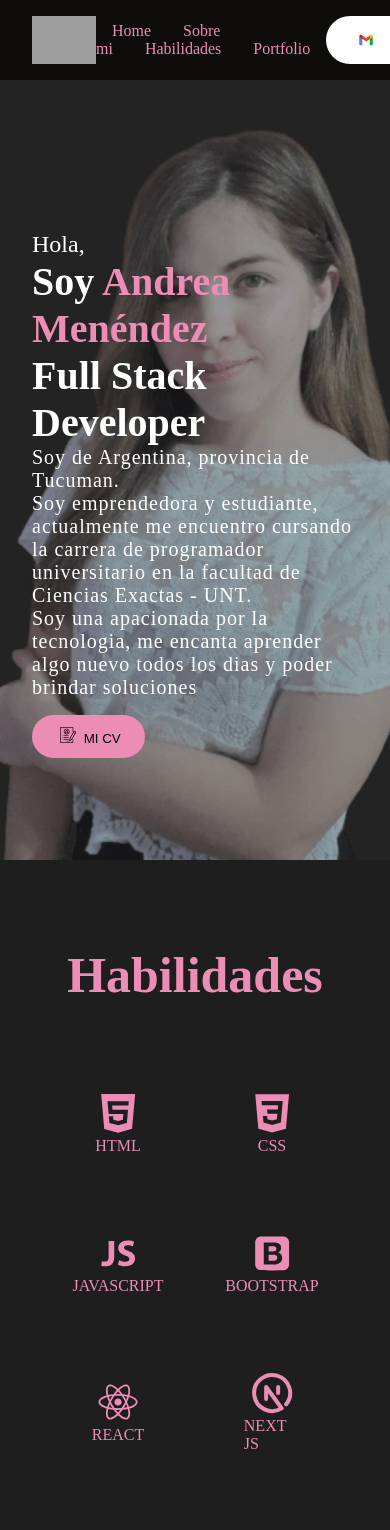
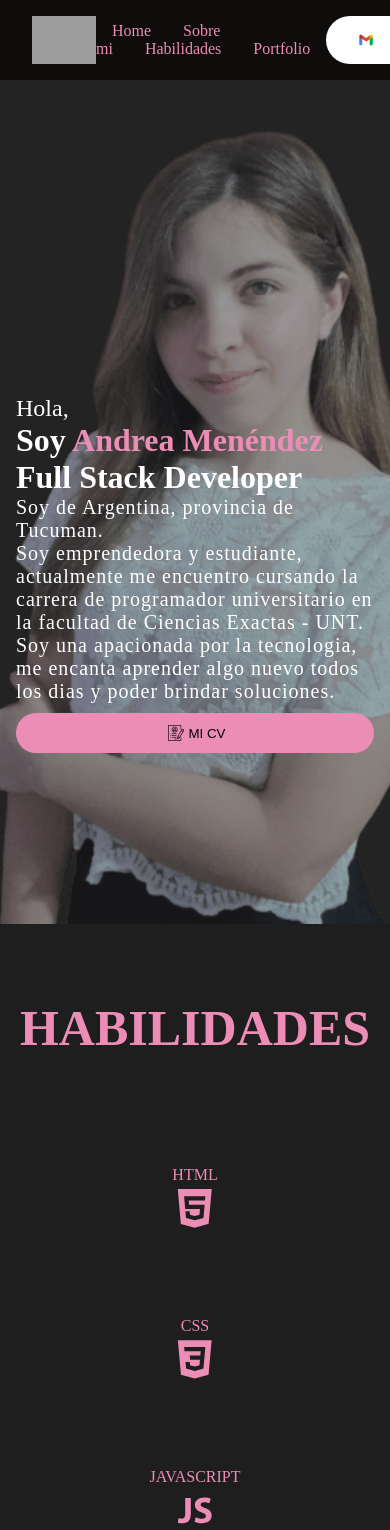
Before and after one commit to andimenendez/my-portfolio, a React (Vite) app: page / in a window 390 px wide. Shown: the top 1530 px of the page. Built offline with nearby package versions, Linux system fonts and the light colour scheme; grey boxes are pictures that could not be loaded.

Commit message:
Proyect's component created and i made modifications in other components

```diff
--- a/index.html
+++ b/index.html
@@ -1,5 +1,5 @@
 <!doctype html>
-<html lang="en">
+<html lang="es">
   <head>
     <meta charset="UTF-8" />
     <link rel="icon" href="src/assets/codigo-de-la-computadora-portatil.png" />
--- a/public/style.css
+++ b/public/style.css
@@ -4,6 +4,8 @@
     box-sizing: border-box;
     text-decoration: none;
     background-color: transparent;
+    list-style: none;
+    text-decoration: none;
 }
 body{
     background-color: rgb(30,30,30);
--- a/src/App.jsx
+++ b/src/App.jsx
@@ -1,6 +1,7 @@
-import './App.css'
+import './App.css';
 import Intro from './components/home/Intro'
 import Navbar from './components/navBar/Navbar'
+import Proyect from './components/proyects/Proyect'
 import Skills from './components/skills/Skills'
 function App() {
 
@@ -9,6 +10,7 @@ function App() {
     <Navbar></Navbar>
     <Intro></Intro>
     <Skills></Skills>
+    <Proyect></Proyect>
     </>
   )
 }
--- a/src/components/home/Intro.jsx
+++ b/src/components/home/Intro.jsx
@@ -2,28 +2,34 @@ import React from "react";
 import styles from "./intro.module.css";
 import imagen from "../../assets/Andrea2.png";
 import cv from "../../assets/curriculum.png";
-import { Link } from "react-scroll";
+
 const Intro = () => {
   return (
-    <>
     <section className={styles.intro}>
       <div className={styles.introContent}>
         <span className={styles.greet}> Hola,</span>
         <span className={styles.text}>
-            Soy <span className={styles.name}>Andrea Menéndez</span> <br/> Full
+          Soy <span className={styles.name}>Andrea Menéndez</span> <br /> Full
           Stack Developer
         </span>
         <p className={styles.paragraph}>
-           Soy de Argentina, provincia de Tucuman. <br/>Soy emprendedora y estudiante, actualmente me encuentro cursando la carrera de programador universitario en la facultad de Ciencias Exactas - UNT. <br/> Soy una apacionada por la tecnologia, me encanta aprender algo nuevo todos los dias y poder brindar soluciones  </p>
-          <Link>
+          Soy de Argentina, provincia de Tucuman. <br />
+          Soy emprendedora y estudiante, actualmente me encuentro cursando la
+          carrera de programador universitario en la facultad de Ciencias
+          Exactas - UNT. <br /> Soy una apacionada por la tecnologia, me encanta
+          aprender algo nuevo todos los dias y poder brindar soluciones.{" "}
+        </p>
+
         <button className={styles.btn}>
           <img src={cv} alt="Logo de cv" className={styles.btnImg} /> MI CV
         </button>
-          </Link>
       </div>
-        <img src={imagen} alt="imagen de Andrea Menendez" className={styles.imagen} />
+      <img
+        src={imagen}
+        alt="imagen de Andrea Menendez"
+        className={styles.imagen}
+      />
     </section>
-    </>
   );
 };
 
--- a/src/components/home/intro.module.css
+++ b/src/components/home/intro.module.css
@@ -1,28 +1,18 @@
-.intro{
-    height: calc(100vh - 4rem);
+.intro {
     width: 100vw;
-    max-width: 80rem;
+    height: 100vh;
+    max-width: 85%;
     margin: 0 auto;
     overflow: hidden;
     position: relative;
     display: flex;
+    flex-wrap: wrap;
+
 }
 
-.imagen{
-    position: absolute;
-    top: 0;
-    right: 0;
-    z-index: -1;
-    object-fit: cover;
-    height: 100vh;
+.introContent {
+    width: 100vw;
     padding: 1rem;
-    margin-left: 10em;
-}
-
-.introContent{
-    height: 100vh;
-    width: 100vw;
-    padding: 2rem;
     font-size: 3rem;
     font-weight: 700;
     display: flex;
@@ -31,50 +21,84 @@
     color: #ffffff;
 }
 
-.greet{
+.imagen {
+    position: absolute;
+    top: 0;
+    right: 0;
+    z-index: -1;
+    object-fit: cover;
+    height: 100vh;
+    margin-left: 10em;
+}
+
+.greet {
     font-size: 1.75rem;
     font-weight: 100;
 }
 
-.name{
+.name {
     color: #EB8DB5
 }
 
-.paragraph{
+.paragraph {
     font-weight: 100;
     font-size: 1.25rem;
     letter-spacing: 1px;
-    width: 50%;
+    width: 60%;
+    margin-bottom: 0.5em;
 }
 
-.btn{
-background-color: #EB8DB5;
-margin: 1rem 0;
-padding: 0.75rem 1.5rem;
-border: none;
-border-radius: 2rem;
+.btn {
+    display: flex;
+    justify-content: center;
+    align-items: center;
+    background-color: #EB8DB5;
+    padding: 0.75rem 1.5rem;
+    border: none;
+    border-radius: 2rem;
+    width: 20%;
 }
 
-.btnImg{
+.btnImg {
     object-fit: cover;
     margin: 0 0.25rem;
     height: 1rem;
 }
 
-@media screen and (max-width:840px) {
-    .imagen{
+@media screen and (max-width:860px) {
+    .intro{
+        max-width: 100%;
+    }
+    .imagen {
         right: -100px;
-   }
-    .introContent{
-        font-size: 2.5rem;
+        margin-top: 1em;
+    }
+
+    .introContent {
+        font-size: 2rem;
+        padding: 0.5em;
+        width: 100vw;
         background-color: #2d2a2a68;
-        width: 100vw;
+        max-width: 100%;
+        padding-top:5em;
     }
-    .paragraph{
+
+    .paragraph {
         color: #ffffff;
         width: 100%;
     }
-    .greet{
+
+    .greet {
         font-size: 1.5rem;
     }
+
+    .btn {
+        width: 30%;
+    }
 }
+
+@media screen and (max-width:470px) {
+    .btn {
+        width: 100%;
+    }
+}
--- a/src/components/navBar/Navbar.jsx
+++ b/src/components/navBar/Navbar.jsx
@@ -10,12 +10,12 @@ const Navbar = () => {
         <nav className={styles.navbar}>
             <img src={logo} alt="logo" className={styles.logo}/>
             <div className="desktopMenu">
-                 <Link>
-                    <Link className={styles.menuListItem}>Home</Link>
-                    <Link className={styles.menuListItem}>Sobre mi</Link>
-                    <Link className={styles.menuListItem}>Habilidades</Link>
-                    <Link className={styles.menuListItem}>Portfolio</Link>
-                 </Link>
+                 <ul>
+                    <a className={styles.menuListItem}>Home</a>
+                    <a className={styles.menuListItem}>Sobre mi</a>
+                    <a className={styles.menuListItem}>Habilidades</a>
+                    <a className={styles.menuListItem}>Portfolio</a>
+                 </ul>
             </div>
             <div className={styles.menuBtn}>
                 <img src={contacto} alt="logo de gmail" className={styles.gmail} /> Contactame
--- /dev/null
+++ b/src/components/proyects/Proyect.jsx
@@ -0,0 +1,95 @@
+import React from 'react';
+import styles from './proyect.module.css';
+import img from '../../assets/Proyect-Image/amCreaciones.png';
+import { BiLogoGithub } from 'react-icons/bi';
+import { TbWorldCode } from 'react-icons/tb';
+const Proyect = () => {
+
+    const projects = [
+        {
+            title: 'Portfolio',
+            description:'Pagina web personal',
+            img:'https://res.cloudinary.com/am-creaciones/image/upload/v1695086681/Mis-proyectos/portfolioWeb_zxkyhh.png',
+            github:'https://github.com/andimenendez/AM-FRONT-PF.git',
+            netlify:'https://am-creaciones.netlify.app/',
+        },
+        {
+            title: 'E-commerce',
+            description:'Proyecto final, grupal del curso de Rolling Code, se trata de un sitio web para un emprendimiento',
+            img:'https://res.cloudinary.com/am-creaciones/image/upload/v1695086817/Mis-proyectos/proyectofinalRolling_dkoykh.png',
+            github:'https://github.com/andimenendez/AM-FRONT-PF.git',
+            netlify:'https://am-creaciones.netlify.app/',
+        },
+        {
+            title: 'E-commerce',
+            description:'Proyecto final, grupal del curso de Rolling Code, se trata de un sitio web para un emprendimiento',
+            img:img,
+            github:'https://github.com/andimenendez/AM-FRONT-PF.git',
+            netlify:'https://am-creaciones.netlify.app/',
+        },
+        {
+            title: 'E-commerce',
+            description:'Proyecto final, grupal del curso de Rolling Code, se trata de un sitio web para un emprendimiento',
+            img:img,
+            github:'https://github.com/andimenendez/AM-FRONT-PF.git',
+            netlify:'https://am-creaciones.netlify.app/',
+        },
+        {
+            title: 'E-commerce',
+            description:'Proyecto final, grupal del curso de Rolling Code, se trata de un sitio web para un emprendimiento',
+            img:img,
+            github:'https://github.com/andimenendez/AM-FRONT-PF.git',
+            netlify:'https://am-creaciones.netlify.app/',
+        },
+         {
+            title: 'E-commerce',
+            description:'Proyecto final, grupal del curso de Rolling Code, se trata de un sitio web para un emprendimiento',
+            img:img,
+            github:'https://github.com/andimenendez/AM-FRONT-PF.git',
+            netlify:'https://am-creaciones.netlify.app/',
+        },
+        {
+           title: 'E-commerce',
+           description:'Proyecto final, grupal del curso de Rolling Code, se trata de un sitio web para un emprendimiento',
+           img:img,
+           github:'https://github.com/andimenendez/AM-FRONT-PF.git',
+           netlify:'https://am-creaciones.netlify.app/',
+       },
+       {
+          title: 'E-commerce',
+          description:'Proyecto final, grupal del curso de Rolling Code, se trata de un sitio web para un emprendimiento',
+          img:img,
+          github:'https://github.com/andimenendez/AM-FRONT-PF.git',
+          netlify:'https://am-creaciones.netlify.app/',
+      }
+
+    ]
+
+  return (
+
+    <section className={styles.section}>
+        <h1 className={styles.h1}>MIS PROYECTOS</h1>
+        <div className={styles.container}>
+         {projects.map((projects,index)=>
+            <figure key={index} className={styles.figure}>
+                <img src={projects.img} alt={projects.description} className={styles.img} />
+                <div className={styles.capa}>
+                    <h3 className={styles.title}>{projects.title}</h3>
+                    <div className={styles.paragraph}>
+                    <p> {projects.description}</p>
+                    <li>
+                        <a href={projects.github} target="_blank"><BiLogoGithub/></a>
+                        <a href={projects.netlify} target="_blank"><TbWorldCode/></a>
+                    </li>
+                    </div>
+
+                </div>
+            </figure>
+          )}
+        </div>
+    </section>
+
+  )
+}
+
+export default Proyect
--- /dev/null
+++ b/src/components/proyects/proyect.module.css
@@ -0,0 +1,100 @@
+.section {
+    width: 85%;
+    margin: 0 auto;
+    display: flex;
+    flex-direction: column;
+    align-items: center;
+    justify-content: center;
+}
+.h1{
+    margin-top: 1.5em;
+    margin-bottom:  1em;
+    text-align: center;
+    height: 5rem;
+    font-size: 50px;
+}
+.h1:hover{
+    color: #ABD1E7;
+    padding-bottom: 0.5rem;
+    border-bottom: 3px solid #ABD1E7;
+}
+.container {
+    width: 100%;
+    display: flex;
+    flex-wrap: wrap;
+    justify-content: center;
+    align-items: center;
+}
+
+.figure {
+    position: relative;
+    height: 250px;
+    width: 350px;
+    overflow: hidden;
+    border-radius: 6px;
+    box-shadow: 0px 1px 10px #ffffffbb;
+    cursor: pointer;
+    margin: 1.5em;
+}
+
+.img {
+    width: 100%;
+    height: 100%;
+    transition: all 500ms ease-out;
+}
+
+.capa {
+    position: absolute;
+    top: 0;
+    width: 100%;
+    height: 100%;
+    background: rgba(47, 52, 54, 0.492);
+    transition: all 500ms ease-out;
+    opacity: 0;
+    visibility: hidden;
+    text-align: center;
+}
+
+.title {
+    color: #ffff;
+    font-weight: 300;
+    margin-bottom: 120px;
+    transition: all 500ms ease-out;
+    margin-top: 30px;
+}
+
+.paragraph li {
+    display: flex;
+    justify-content: center;
+    align-items: center;
+    list-style: none;
+}
+
+.paragraph li a {
+    margin: 1.5px;
+    font-size: 30px;
+    color: #ffff;
+}
+
+.figure:hover>.capa {
+    opacity: 1;
+    visibility: visible;
+}
+
+.figure:hover>.capa>.title {
+    margin-top: 70px;
+    margin-bottom: 15px;
+}
+
+.figure:hover>.img {
+    transform: scale(1.3);
+}
+
+.figure .paragraph {
+    color: #ffff;
+    font-size: 15px;
+    line-height: 1.5;
+    width: 100%;
+    max-width: 220px;
+    margin: auto;
+}
--- a/src/components/skills/Skills.jsx
+++ b/src/components/skills/Skills.jsx
@@ -13,55 +13,60 @@ import { DiBootstrap } from 'react-icons/di';
 
 
 const Skills = () => {
+    const skils = [
+        {
+            tecnologia: 'HTML',
+            icono: <DiHtml5 className={styles.skillIcon}/>
+        },
+        {
+            tecnologia: 'CSS',
+            icono: <DiCss3 className={styles.skillIcon}/>
+        },
+        {
+            tecnologia: 'JAVASCRIPT',
+            icono: <DiJavascript1 className={styles.skillIcon}/>
+        },
+        {
+            tecnologia: 'BOOTSTRAP',
+            icono: <DiBootstrap className={styles.skillIcon}/>
+        }, {
+            tecnologia: 'REACT',
+            icono: <DiReact className={styles.skillIcon}/>
+        },
+        {
+            tecnologia: 'NEXT JS',
+            icono: <TbBrandNextjs className={styles.skillIcon}/>
+        },
+        {
+            tecnologia: 'TAILWIND',
+            icono: <TbBrandTailwind className={styles.skillIcon}/>
+        },
+        {
+            tecnologia:'NODE JS',
+            icono:<DiNodejsSmall className={styles.skillIcon}/>
+        },
+        {
+            tecnologia: 'MONGO DB',
+            icono: <DiMongodb className={styles.skillIcon}/>
+        },
+        {
+            tecnologia: 'EXPRESS',
+            icono: <SiExpress className={styles.skillIcon}/>
+        }];
     return (
-        <>
+
             <section className={styles.skillsSection}>
-                <h1 className={styles.title}>Habilidades</h1>
+                <h1 className={styles.title}>HABILIDADES</h1>
                 <div className={styles.skill}>
-                    <div className={styles.item}>
-                        <DiHtml5 className={styles.skillIcon}/>
-                        <p> HTML </p>
+                {skils.map((skil,index)=>
+                    <div className={styles.item} key={index}>
+                    {skil.tecnologia}
+                    <p className={styles.skillIcon}>{skil.icono}</p>
                     </div>
-                    <div className={styles.item}>
-                        <DiCss3 className={styles.skillIcon}/>
-                        <p>CSS</p>
-                    </div>
-                    <div className={styles.item}>
-                        <DiJavascript1 className={styles.skillIcon}/>
-                        <p>JAVASCRIPT</p>
-                    </div>
-                    <div className={styles.item}>
-                        <DiBootstrap className={styles.skillIcon}/>
-                        <p> BOOTSTRAP </p>
-                    </div>
-                    <div className={styles.item}>
-                        <DiReact className={styles.skillIcon}/>
-                        <p>REACT</p>
-                    </div>
-                    <div className={styles.item}>
-                        <TbBrandNextjs className={styles.skillIcon}/>
-                        <p>NEXT JS</p>
-                    </div>
-                    <div className={styles.item}>
-                        <TbBrandTailwind className={styles.skillIcon}/>
-                        <p>TAILWIND</p>
-                    </div>
-                    <div className={styles.item}>
-                        <DiNodejsSmall className={styles.skillIcon}/>
-                        <p>NODE JS</p>
-                    </div>
-                    <div className={styles.item}>
-                        <DiMongodb className={styles.skillIcon}/>
-                        <p>mongoDB</p>
-                    </div>
-                    <div className={styles.item}>
-                        <SiExpress className={styles.skillIcon}/>
-                        <p>EXPRESS</p>
-                    </div>
-
+                )}
                 </div>
             </section>
-        </>
+
     )
 }
 
--- a/src/components/skills/skills.module.css
+++ b/src/components/skills/skills.module.css
@@ -1,6 +1,5 @@
 .skillsSection{
     width: 100%;
-    height: 100vh;
     display: flex;
     flex-direction: column;
     align-items: center;
@@ -9,13 +8,14 @@
 .title{
     text-align: center;
     height: 5rem;
-
     font-size: 50px;
+    margin-top: 1.5em;
+    margin-bottom:  1em;
 }
 .title:hover{
     color: #ABD1E7;
     padding-bottom: 0.5rem;
-    border-bottom: 3PX solid #ABD1E7;
+    border-bottom: 3px solid #ABD1E7;
 }
 .skill{
     width: 100%;
@@ -24,8 +24,6 @@
     flex-wrap: wrap;
     justify-content: space-evenly;
     align-items: center;
-    margin-top: 3em;
-    margin-bottom: 5em;
 }
 .item{
     display: flex;
@@ -47,13 +45,14 @@
 
 @media screen and (max-width:840px) {
 
-    .title{
-        margin-top: 5em;
-    }
     .skillIcon{
         font-size: 3rem;
     }
     .item{
-        width: 20%;
+        width: 30%;
     }
 }
+@media screen and (max-width:470px) {
+    .item {
+        width: 100%;
+    }}
```
Also changed, not shown: src/assets/Proyect-Image/amCreaciones.png (added), src/index.css (deleted). Lines whose indentation alone changed are shown as unchanged.
